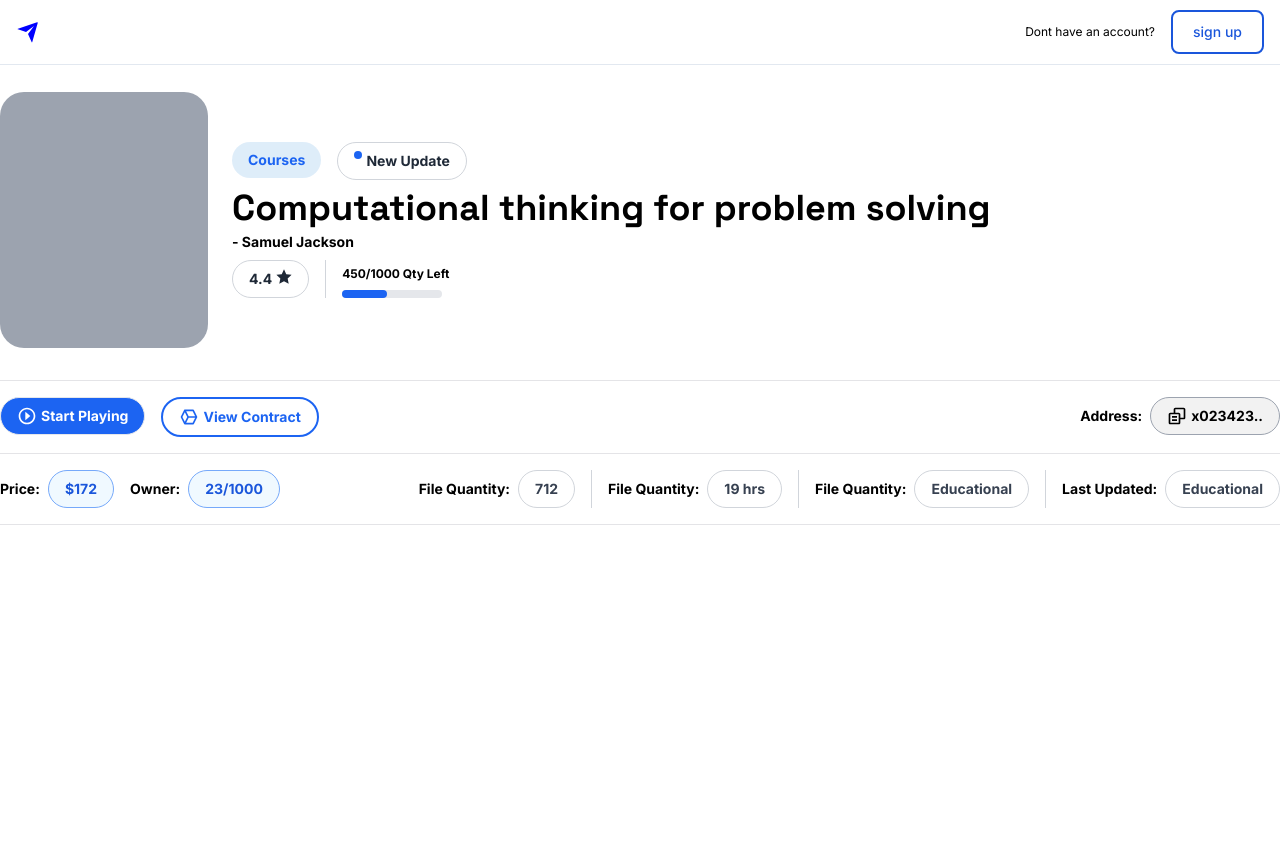
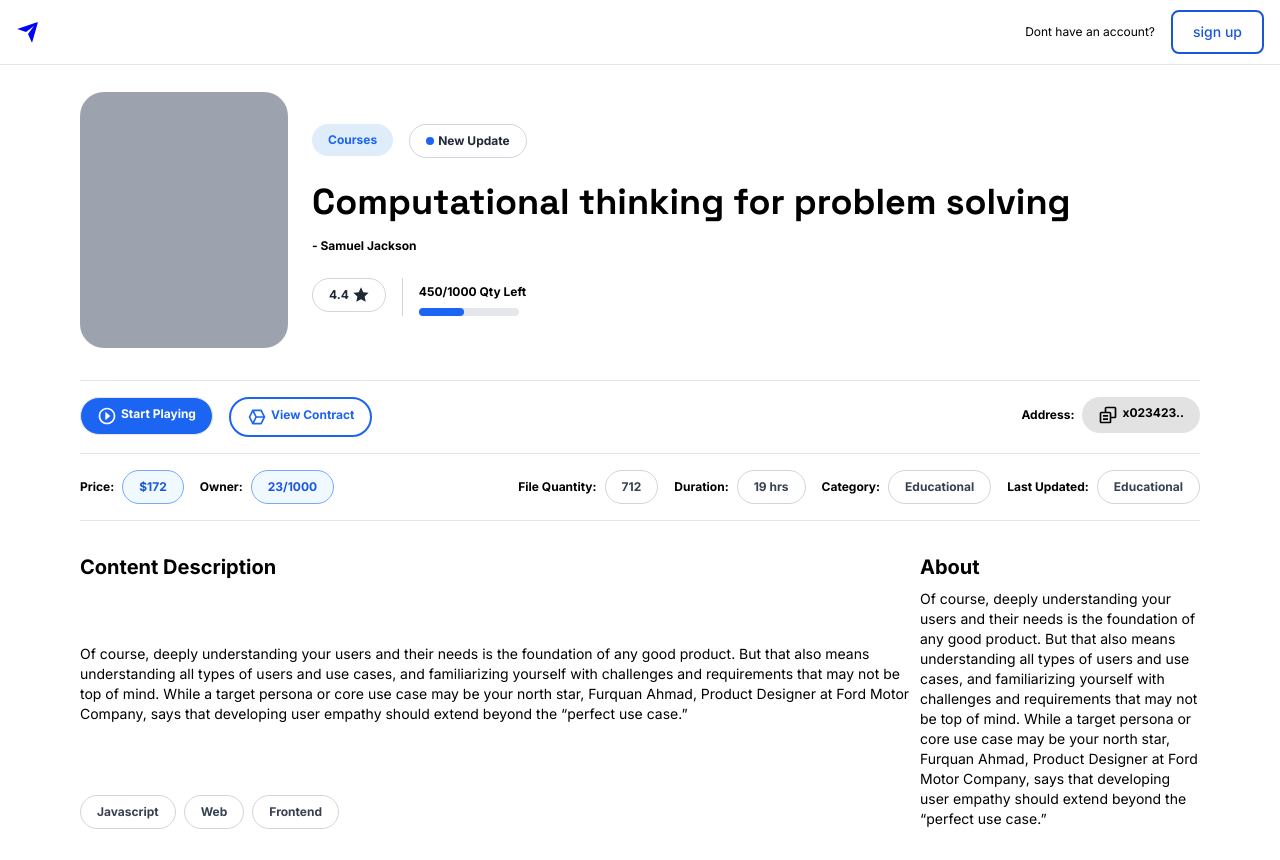
Before and after one commit to Josh-millr/nomadicmusk, a Next.js app: page /content-description in a window 1280 px wide. Built offline with nearby package versions, Linux system fonts and the light colour scheme.

Commit message:
Completed the content description page

```diff
--- a/components/UI/ProgressBar/ProgressBar.jsx
+++ b/components/UI/ProgressBar/ProgressBar.jsx
@@ -4,7 +4,7 @@ export const Progressbar = ({ quantityPurchased, quantityLeft }) => {
       {/* Purchase Quantity progress bar */}
       <label
         className="mb-1 text-xs font-bold"
-        for="file"
+        htmlFor="file"
       >{`${quantityPurchased}/${quantityLeft} Qty Left`}</label>
       <div className="z-30 h-2 w-[100px] rounded-full bg-gray-200">
         <div
--- a/components/index.js
+++ b/components/index.js
@@ -21,7 +21,7 @@ export { TextInput } from "./UI/TextInput/TextInput";
 export { Checkbox } from "./UI/Checkbox/Checkbox";
 export { Avatar } from "./UI/Avatar/Avatar";
 export { Tab } from "./UI/Tab/Tab";
-export { Progressbar } from "./UI/Progressbar/Progressbar";
+export { Progressbar } from "./UI/ProgressBar/ProgressBar";
 
 // Icon Library
 export {
--- a/pages/content-description.js
+++ b/pages/content-description.js
@@ -8,33 +8,35 @@ import {
 
 function ContentDescription() {
   return (
-    <div className="">
+    <div className="px-6 sm:px-10 lg:px-20">
       {/* Hero */}
-      <div className="flex gap-x-6 border-b border-zinc-200 py-8">
-        <div className="">
-          <div className="lg:[256px] h-[208px] w-[208px] rounded-3xl bg-gray-400 lg:h-[256px]"></div>
+      <div className="gap-y-4 gap-x-6 border-b border-zinc-200 py-8 sm:flex">
+        <div className="pb-6 sm:p-0">
+          <div className="lg:[256px] h-[208px] w-[208px] rounded-3xl bg-gray-400 lg:h-[256px]">
+            {/* Thumbnail */}
+          </div>
         </div>
-        <div className="my-auto grid grid-cols-1 grid-rows-1 gap-y-2">
+        <div className="my-auto grid grid-cols-1 grid-rows-1 gap-y-6">
           <div className="flex gap-x-4">
             {/* Category */}
             <div className="h-fit w-fit rounded-full bg-[#0077cc21] px-4 py-2">
-              <p className="text-sm font-bold text-blue-600">Courses</p>
+              <p className="text-xs font-bold text-blue-600">Courses</p>
             </div>
             {/* Update Alert */}
-            <div className="flex h-fit w-fit justify-items-center gap-x-1 rounded-full border border-gray-300 px-4 py-2">
+            <div className="flex h-fit w-fit place-items-center gap-x-1 rounded-full border border-gray-300 px-4 py-2">
               <span className="h-2 w-2 rounded-full bg-blue-600"></span>
-              <p className="text-sm font-bold text-gray-800">New Update</p>
+              <p className="text-xs font-bold text-gray-800">New Update</p>
             </div>
           </div>
-          <div className="grid grid-cols-1 grid-rows-1 gap-y-1">
+          <div className="grid grid-cols-1 grid-rows-1 gap-y-4">
             <h1 className="text-3xl font-bold md:text-4xl">
               Computational thinking for problem solving
             </h1>
-            <p className="text-xs font-bold md:text-sm">- Samuel Jackson</p>
+            <p className="text-xs font-bold md:text-xs">- Samuel Jackson</p>
           </div>
           <div className="flex gap-x-4">
-            <div className="flex h-fit w-fit justify-items-center gap-x-1 rounded-full border border-gray-300 px-4 py-2 text-gray-800">
-              <p className="text-sm font-bold ">4.4</p>
+            <div className="flex h-fit w-fit place-items-center gap-x-1 rounded-full border border-gray-300 px-4 py-2 text-gray-800">
+              <p className="text-xs font-bold ">4.4</p>
               <RiStarFill size={16} />
             </div>
             {/* Divider */}
@@ -48,84 +50,122 @@ function ContentDescription() {
         <div className="flex gap-x-4 border-b border-zinc-200 py-4 sm:border-none">
           <button className="flex h-fit w-fit justify-items-center gap-x-1 rounded-full border bg-blue-600 px-4 py-2 text-white">
             <BiCaretRightCircle size={20} />
-            <p className="text-sm font-bold ">Start Playing</p>
+            <p className="text-xs font-bold ">Start Playing</p>
           </button>
           <button className="flex h-fit w-fit justify-items-center gap-x-1 rounded-full border-2 border-blue-600 px-4 py-2 text-blue-600">
             <BiCubeAlt size={20} />
-            <p className="text-sm font-bold">View Contract</p>
+            <p className="text-xs font-bold">View Contract</p>
           </button>
         </div>
         <div className="py-4">
           {/* Content Hash Address */}
           <div className="flex gap-x-2">
-            <p className="my-auto text-sm font-bold">Address:</p>
-            <div className="flex h-fit w-fit justify-items-center gap-x-1 rounded-full border border-gray-400 bg-[#F2F2F2] px-4 py-2 text-black">
-              <BiCopyAlt size={20} />
-              <p className="text-sm font-bold ">x023423..</p>
+            <p className="my-auto text-xs font-bold">Address:</p>
+            <div className="flex h-fit w-fit justify-items-center gap-x-1 rounded-full bg-[#e2e2e2] px-4 py-2 text-black">
+              <BiCopyAlt size={20} color="black" />
+              <p className="text-xs font-bold ">x023423..</p>
             </div>
           </div>
         </div>
       </div>
       {/* ...................................... */}
-      <div className="gap-x-4 border-b border-zinc-200 sm:flex sm:justify-between">
-        <div className="flex gap-x-4 border-b border-zinc-200 py-4 sm:border-none">
+      <div className="items-center gap-x-2 border-b border-zinc-200 lg:flex lg:justify-between">
+        <div className="flex items-center gap-x-4 border-b border-zinc-200 py-4 lg:border-none">
           {/* Price */}
-          <div className="flex gap-x-2">
-            <p className="my-auto text-sm font-bold">Price:</p>
+          <div className="flex items-center gap-x-2">
+            <p className="my-auto text-xs font-bold">Price:</p>
             <div className="flex h-fit w-fit justify-items-center gap-x-1 rounded-full border border-blue-400 bg-sky-50 px-4 py-2 text-blue-700">
-              <p className="text-sm font-bold ">$172</p>
+              <p className="text-xs font-bold ">$172</p>
             </div>
           </div>
           {/* Ownership number */}
-          <div className="flex gap-x-2">
-            <p className="my-auto text-sm font-bold">Owner:</p>
+          <div className="flex items-center gap-x-2">
+            <p className="my-auto text-xs font-bold">Owner:</p>
             <div className="flex h-fit w-fit justify-items-center gap-x-1 rounded-full border border-blue-400 bg-sky-50 px-4 py-2 text-blue-700">
-              <p className="text-sm font-bold ">23/1000</p>
+              <p className="text-xs font-bold ">23/1000</p>
             </div>
           </div>
         </div>
-        <div className="flex gap-x-4 py-4">
+        <div className="flex flex-wrap gap-x-4 gap-y-2 py-4">
           {/* File Quantity */}
           <div className="flex gap-x-2">
-            <p className="my-auto whitespace-nowrap text-sm font-bold">
+            <p className="my-auto whitespace-nowrap text-xs font-bold">
               File Quantity:
             </p>
             <div className="flex h-fit w-fit justify-items-center gap-x-1 rounded-full border border-gray-300 px-4 py-2 text-gray-700">
-              <p className="whitespace-nowrap text-sm font-bold">712</p>
+              <p className="whitespace-nowrap text-xs font-bold">712</p>
             </div>
           </div>
-          {/* Divider */}
-          <div className="h-full w-[1px] bg-gray-300" />
           {/* Duration */}
           <div className="flex gap-x-2">
-            <p className="my-auto whitespace-nowrap text-sm font-bold">
-              File Quantity:
+            <p className="my-auto whitespace-nowrap text-xs font-bold">
+              Duration:
             </p>
             <div className="flex h-fit w-fit justify-items-center gap-x-1 rounded-full border border-gray-300 px-4 py-2 text-gray-700">
-              <p className="whitespace-nowrap text-sm font-bold">19 hrs</p>
+              <p className="whitespace-nowrap text-xs font-bold">19 hrs</p>
             </div>
           </div>
-          {/* Divider */}
-          <div className="h-full w-[1px] bg-gray-300" />
           {/* Category */}
           <div className="flex gap-x-2">
-            <p className="my-auto whitespace-nowrap text-sm font-bold">
-              File Quantity:
+            <p className="my-auto whitespace-nowrap text-xs font-bold">
+              Category:
             </p>
             <div className="flex h-fit w-fit justify-items-center gap-x-1 rounded-full border border-gray-300 px-4 py-2 text-gray-700">
-              <p className="whitespace-nowrap text-sm font-bold">Educational</p>
+              <p className="whitespace-nowrap text-xs font-bold">Educational</p>
             </div>
           </div>
-          {/* Divider */}
-          <div className="h-full w-[1px] bg-gray-300" />
           {/* Last Updated */}
           <div className="flex gap-x-2">
-            <p className="my-auto whitespace-nowrap text-sm font-bold">
+            <p className="my-auto whitespace-nowrap text-xs font-bold">
               Last Updated:
             </p>
             <div className="flex h-fit w-fit justify-items-center gap-x-1 rounded-full border border-gray-300 px-4 py-2 text-gray-700">
-              <p className="whitespace-nowrap text-sm font-bold">Educational</p>
+              <p className="whitespace-nowrap text-xs font-bold">Educational</p>
             </div>
+          </div>
+        </div>
+      </div>
+      {/* ...................................... */}
+      <div className="flex w-full py-8 gap-y-8 flex-wrap">
+        <div className="grid grid-cols-1 grid-rows-1 gap-y-4 md:basis-3/4">
+          <div className="grid gap-y-2">
+            <p className="text-xl font-bold">Content Description</p>
+            <p className="text-sm">
+              Of course, deeply understanding your users and their needs is the
+              foundation of any good product. But that also means understanding
+              all types of users and use cases, and familiarizing yourself with
+              challenges and requirements that may not be top of mind. While a
+              target persona or core use case may be your north star, Furquan
+              Ahmad, Product Designer at Ford Motor Company, says that
+              developing user empathy should extend beyond the “perfect use
+              case.”
+            </p>
+          </div>
+          <div className="flex w-full flex-wrap gap-2">
+            <div className="flex h-fit w-fit justify-items-center gap-x-1 rounded-full border border-gray-300 px-4 py-2 text-gray-700">
+              <p className="whitespace-nowrap text-xs font-bold">Javascript</p>
+            </div>
+            <div className="flex h-fit w-fit justify-items-center gap-x-1 rounded-full border border-gray-300 px-4 py-2 text-gray-700">
+              <p className="whitespace-nowrap text-xs font-bold">Web</p>
+            </div>
+            <div className="flex h-fit w-fit justify-items-center gap-x-1 rounded-full border border-gray-300 px-4 py-2 text-gray-700">
+              <p className="whitespace-nowrap text-xs font-bold">Frontend</p>
+            </div>
+          </div>
+        </div>
+        <div className="grid grid-cols-1 grid-rows-1 gap-y-4 md:basis-1/4">
+          <div className="grid gap-y-2">
+            <p className="text-xl font-bold">About</p>
+            <p className="text-sm">
+              Of course, deeply understanding your users and their needs is the
+              foundation of any good product. But that also means understanding
+              all types of users and use cases, and familiarizing yourself with
+              challenges and requirements that may not be top of mind. While a
+              target persona or core use case may be your north star, Furquan
+              Ahmad, Product Designer at Ford Motor Company, says that
+              developing user empathy should extend beyond the “perfect use
+              case.”
+            </p>
           </div>
         </div>
       </div>
```
